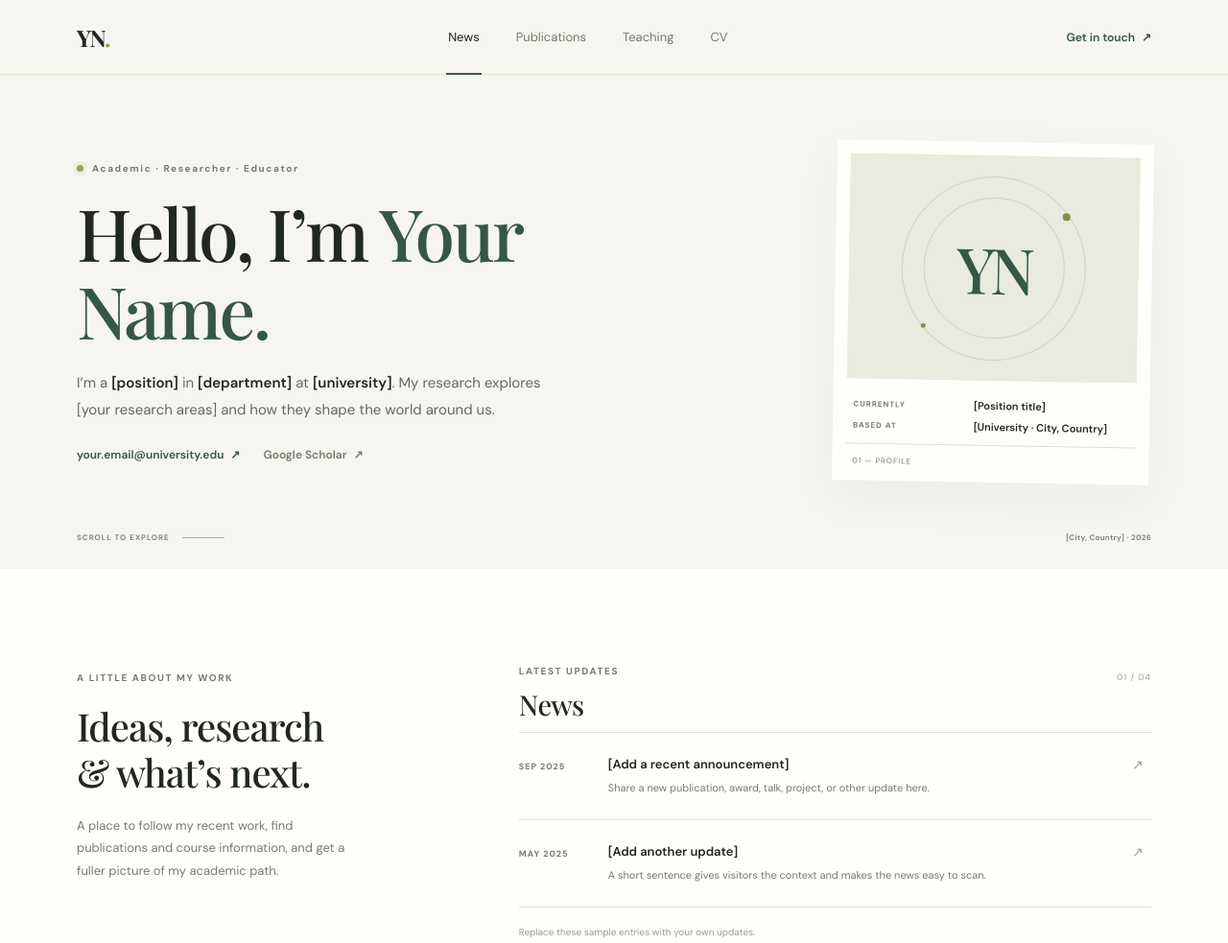
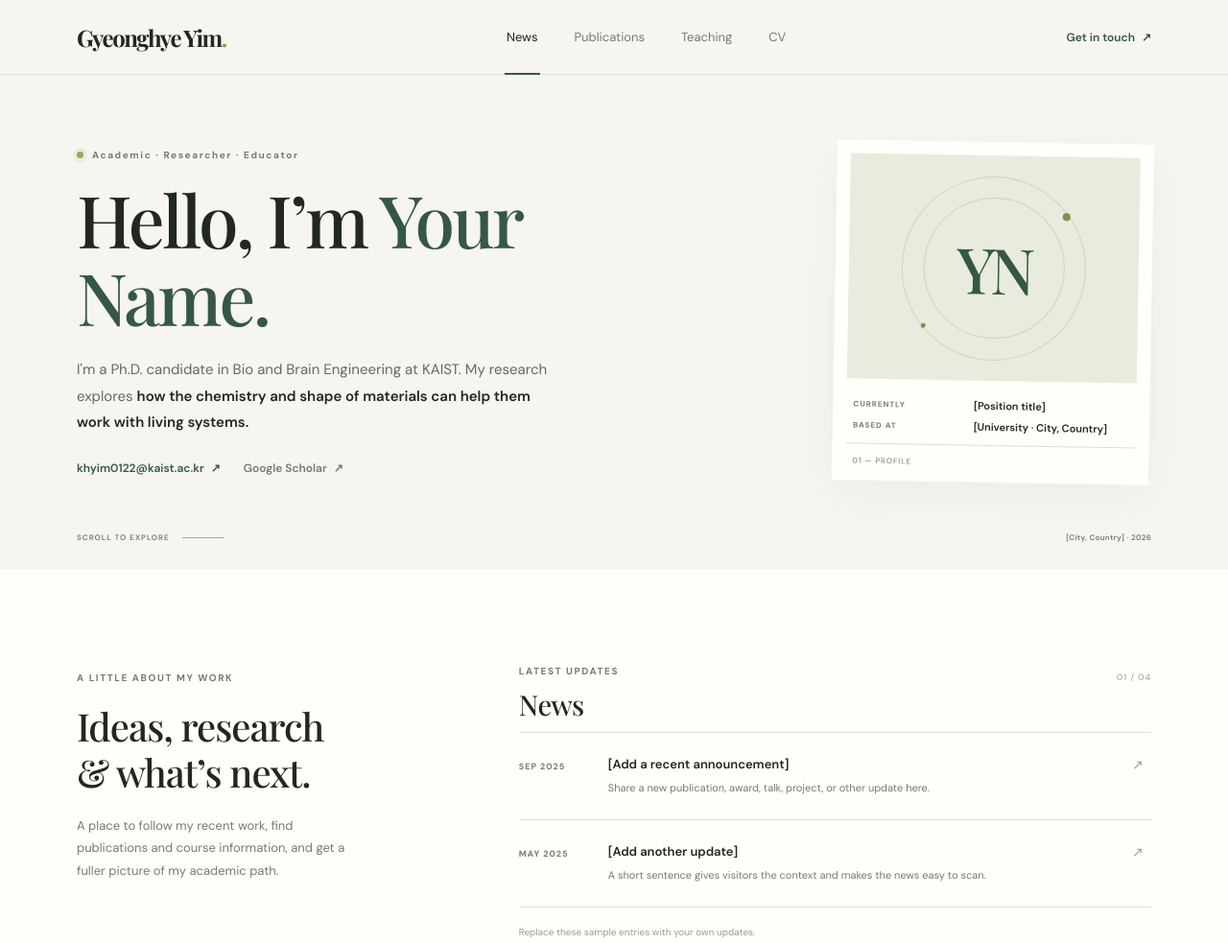
Before and after one commit to khyim0122/gyeonghyeyim-CV, a plain HTML site: page index.html in a window 1280 px wide. Shown: the top 983 px of the page at 96% size. Drawn offline with nearby package versions, Linux system fonts and the light colour scheme.

Commit message:
Update personal information in index.html

```diff
--- a/index.html
+++ b/index.html
@@ -16,7 +16,7 @@
   <a class="skip-link" href="#main">Skip to content</a>
   <header class="site-header">
     <div class="header-inner">
-      <a class="wordmark" href="#home" aria-label="Your Name, home">YN<span>.</span></a>
+      <a class="wordmark" href="#home" aria-label="Your Name, home">Gyeonghye Yim<span>.</span></a>
       <nav class="tab-nav" aria-label="Main navigation" role="tablist">
         <button class="tab-button is-active" id="tab-news" role="tab" aria-selected="true" aria-controls="panel-news" tabindex="0" data-tab="news">News</button>
         <button class="tab-button" id="tab-publications" role="tab" aria-selected="false" aria-controls="panel-publications" tabindex="-1" data-tab="publications">Publications</button>
@@ -32,10 +32,10 @@
       <div class="hero-copy">
         <p class="eyebrow"><span class="status-dot"></span> Academic · Researcher · Educator</p>
         <h1 id="hero-title">Hello, I’m <span>Your Name.</span></h1>
-        <p class="hero-summary">I’m a <strong>[position]</strong> in <strong>[department]</strong> at <strong>[university]</strong>. My research explores [your research areas] and how they shape the world around us.</p>
+        <p class="hero-summary">I'm a Ph.D. candidate in Bio and Brain Engineering at KAIST. My research explores <strong>how the chemistry and shape of materials can help them work with living systems.</strong></p>
         <div class="hero-links">
-          <a class="text-link" href="mailto:your.email@university.edu">your.email@university.edu <span aria-hidden="true">↗</span></a>
-          <a class="text-link muted-link" href="https://scholar.google.com/" target="_blank" rel="noreferrer">Google Scholar <span aria-hidden="true">↗</span></a>
+          <a class="text-link" href="mailto:khyim0122@kaist.ac.kr">khyim0122@kaist.ac.kr <span aria-hidden="true">↗</span></a>
+          <a class="text-link muted-link" href="https://scholar.google.com/citations?user=V82JtRQAAAAJ&hl=ko" target="_blank" rel="noreferrer">Google Scholar <span aria-hidden="true">↗</span></a>
         </div>
       </div>
       <aside class="profile-card" aria-label="About me">
@@ -93,9 +93,9 @@
       </div>
     </section>
 
-    <section class="contact-banner"><div><p class="eyebrow">HAVE A QUESTION OR IDEA?</p><h2>Let’s start<br>a conversation.</h2></div><a class="round-link" href="mailto:your.email@university.edu" aria-label="Email Your Name">↗</a></section>
+    <section class="contact-banner"><div><p class="eyebrow">HAVE A QUESTION OR IDEA?</p><h2>Let’s start<br>a conversation.</h2></div><a class="round-link" href="mailto:khyim0122@kaist.ac.kr" aria-label="Email Your Name">↗</a></section>
   </main>
 
-  <footer class="site-footer"><a class="wordmark footer-mark" href="#home">YN<span>.</span></a><p>© <span id="footer-year"></span> Your Name · Made with care.</p><a href="#home">Back to top ↑</a></footer>
+  <footer class="site-footer"><a class="wordmark footer-mark" href="#home">YN<span>.</span></a><p>© <span id="footer-year"></span> Gyeonghye Yim · Made with care.</p><a href="#home">Back to top ↑</a></footer>
 </body>
 </html>
```
